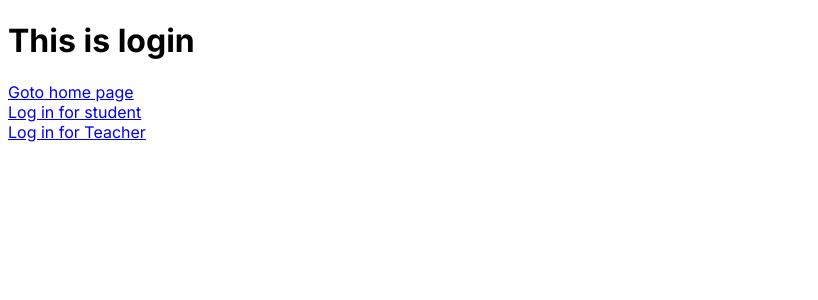
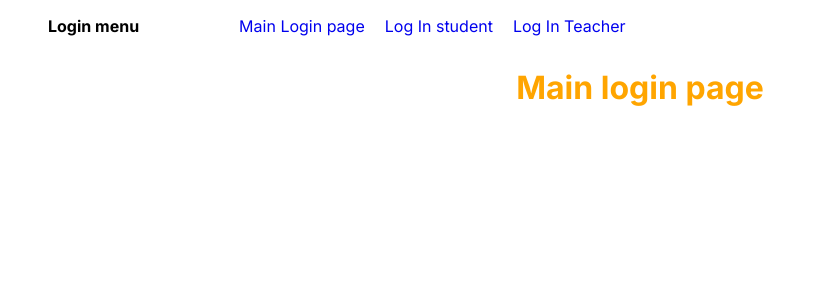
Before and after one commit to nabiursiddique/learning-nextjs, a Next.js app: page /login in a window 1280 px wide. Shown: the top 300 px of the page, without its empty margins (0-818 px from the left). Built offline with nearby package versions, Linux system fonts and the light colour scheme.

Commit message:
Dynamic route learned

```diff
--- a/src/app/layout.jsx
+++ b/src/app/layout.jsx
@@ -10,7 +10,9 @@ export const metadata = {
 export default function RootLayout({ children }) {
   return (
     <html lang="en">
-      <body className={inter.className}>{children}</body>
+      <body className={inter.className}>
+        {children}
+      </body>
     </html>
   )
 }
--- /dev/null
+++ b/src/app/login/layout.jsx
@@ -0,0 +1,49 @@
+"use client"
+
+import Link from "next/link";
+import './login.css';
+import { usePathname } from "next/navigation";
+
+const Layout = ({ children }) => {
+    const pathname = usePathname();
+    console.log(pathname);
+    return (
+        <div>
+            {
+                pathname !== '/login/loginteacher' ?
+                    <>
+                        <ul className="login-menu">
+                            <li>
+                                <h4>Login menu</h4>
+                            </li>
+                            <li>
+                                <Link href={'/login'}>Main Login page</Link>
+                            </li>
+                            <li>
+                                <Link href={'/login/loginstudent'}>Log In student</Link>
+                            </li>
+                            <li>
+                                <Link href={'/login/loginteacher'}>Log In Teacher</Link>
+                            </li>
+                        </ul>
+                    </>
+                    :
+                    <>
+                        <ul className="login-menu">
+                            <li>
+                                <h4>Login menu</h4>
+                            </li>
+                            <li>
+                                <Link href={'/login'}>Main Login page</Link>
+                            </li>
+                        </ul>
+                    </>
+
+            }
+
+            {children}
+        </div>
+    );
+};
+
+export default Layout;
--- /dev/null
+++ b/src/app/login/login.css
@@ -0,0 +1,21 @@
+.login-menu {
+  display: flex;
+  gap: 20px;
+  list-style: none;
+}
+
+.login-menu li a {
+  text-decoration: none;
+}
+
+.login-menu h4 {
+  margin-top: 0;
+  margin-bottom: 0;
+  margin-right: 5rem;
+}
+
+.heading {
+  color: orange;
+  text-align: center;
+  margin-top: 2rem;
+}
--- a/src/app/login/loginstudent/page.jsx
+++ b/src/app/login/loginstudent/page.jsx
@@ -7,7 +7,7 @@ const LoginStudent = () => {
     const router = useRouter()
     return (
         <div>
-            <h1>Login for Student</h1>
+            <h1 className='heading'>Login for Student</h1>
             <button onClick={() => router.push('/login')}>Go to Login</button>
         </div>
     );
--- a/src/app/login/loginteacher/page.jsx
+++ b/src/app/login/loginteacher/page.jsx
@@ -7,7 +7,7 @@ const LoginTeacher = () => {
     const router = useRouter()
     return (
         <div>
-            <h1>Login for teacher</h1>
+            <h1 className='heading'>Login for teacher</h1>
             <button onClick={() => router.push('/login')}>Go to Login</button>
         </div>
     );
--- a/src/app/login/page.jsx
+++ b/src/app/login/page.jsx
@@ -1,14 +1,10 @@
 import Link from "next/link";
+import './login.css';
 
 const Login = () => {
     return (
         <div>
-            <h1>This is login</h1>
-            <Link href={'/'}>Goto home page</Link>
-            <br />
-            <Link href={'/login/loginstudent'}>Log in for student</Link>
-            <br />
-            <Link href={'/login/loginteacher'}>Log in for Teacher</Link>
+            <h1 className="heading">Main login page</h1>
         </div>
     );
 };
```
Also changed, not shown: src/app/studentlist/[name]/page.jsx (added, +9 -0 lines), src/app/studentlist/page.jsx (added, +21 -0 lines), 1 other file (tests, documents, lock files or other folders).
